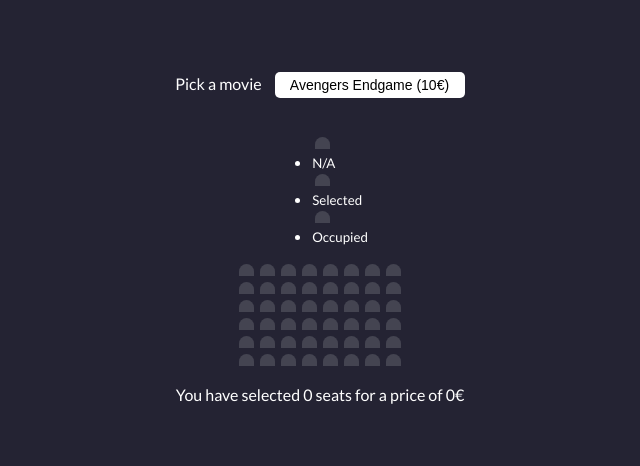
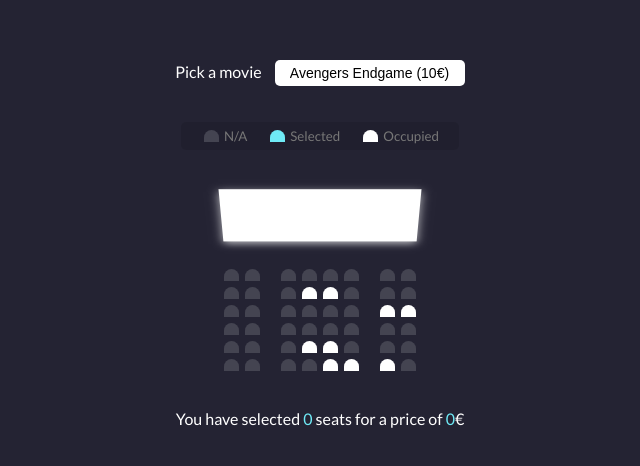
Before and after one commit to rikardokz/ticketsellingapp, a plain HTML site: page index.html in a window 1280 px wide. Shown: the part 164-630 px from the top of the page, without its empty margins (320-960 px from the left). Drawn offline with Linux system fonts and the light colour scheme.

Commit message:
Added all styles, click event on seats, and updated the selected count

```diff
--- a/app.js
+++ b/app.js
@@ -0,0 +1,28 @@
+const container = document.querySelector(".container");
+const seats = document.querySelectorAll(".row .seat:not(.occupied)");
+const count = document.getElementById("count");
+const total = document.getElementById("total");
+const movieSelect = document.getElementById("movie");
+
+// just a + forces it to a number
+const ticketPrice = +movieSelect.value;
+
+// updates total and count
+function updateSelectedCount() {
+  const selectedSeats = document.querySelectorAll(".row .seat.selected");
+  const selectedSeatsCount = selectedSeats.length;
+  count.innerText = selectedSeatsCount;
+  total.innerText = ticketPrice * selectedSeatsCount;
+}
+
+// seat click event
+container.addEventListener("click", (e) => {
+  if (
+    e.target.classList.contains("seat") &&
+    !e.target.classList.contains("occupied")
+  ) {
+    e.target.classList.toggle("selected");
+
+    updateSelectedCount();
+  }
+});
--- a/index.html
+++ b/index.html
@@ -37,7 +37,7 @@
     </ul>
 
     <div class="container">
-      <div class="screen">
+      <div class="screen"></div>
         <div class="row">
           <div class="seat"></div>
           <div class="seat"></div>
@@ -98,7 +98,6 @@
           <div class="seat occupied"></div>
           <div class="seat"></div>
         </div>
-      </div>
     </div>
 
     <p class="text">
--- a/style.css
+++ b/style.css
@@ -30,6 +30,11 @@ body {
   appearance: none;
 }
 
+.container {
+  perspective: 1000px;
+  margin-bottom: 30px;
+}
+
 .seat {
   background-color: #444451;
   height: 12px;
@@ -39,6 +44,70 @@ body {
   border-top-right-radius: 10px;
 }
 
+.seat.selected {
+  background-color: #6feaf6;
+}
+
+.seat.occupied {
+  background-color: #fff;
+}
+
+.seat:nth-of-type(2) {
+  margin-right: 18px;
+}
+
+.seat:nth-of-type(6) {
+  margin-right: 18px;
+}
+
+.seat:not(.occupied):hover {
+  cursor: pointer;
+  transform: scale(1.2);
+}
+
+.showcase .seat:not(.occupied):hover {
+  cursor: default;
+  transform: scale(1);
+}
+
+.showcase {
+  background-color: rgba(0, 0, 0, 0.1);
+  padding: 5px 10px;
+  border-radius: 5px;
+  color: #777;
+  list-style-type: none;
+  display: flex;
+  justify-content: space-between;
+}
+
+.showcase li {
+  display: flex;
+  align-items: center;
+  justify-content: center;
+  margin: 0 10px;
+}
+
+.showcase li small {
+  margin-left: 2px;
+}
+
 .row {
   display: flex;
 }
+
+.screen {
+  background-color: #fff;
+  height: 70px;
+  width: 100%;
+  margin: 15px 0;
+  transform: rotateX(-45deg);
+  box-shadow: 0 3px 10px rgba(255, 255, 255, 0.7);
+}
+
+p.text {
+  margin: 5px 0;
+}
+
+p.text span {
+  color: #6feaf6;
+}
```
